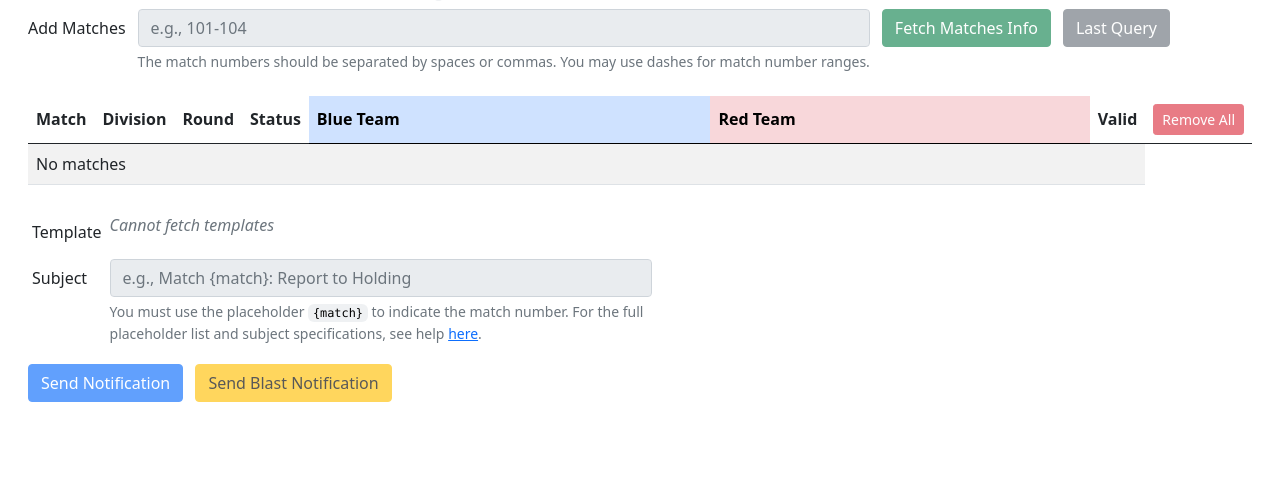
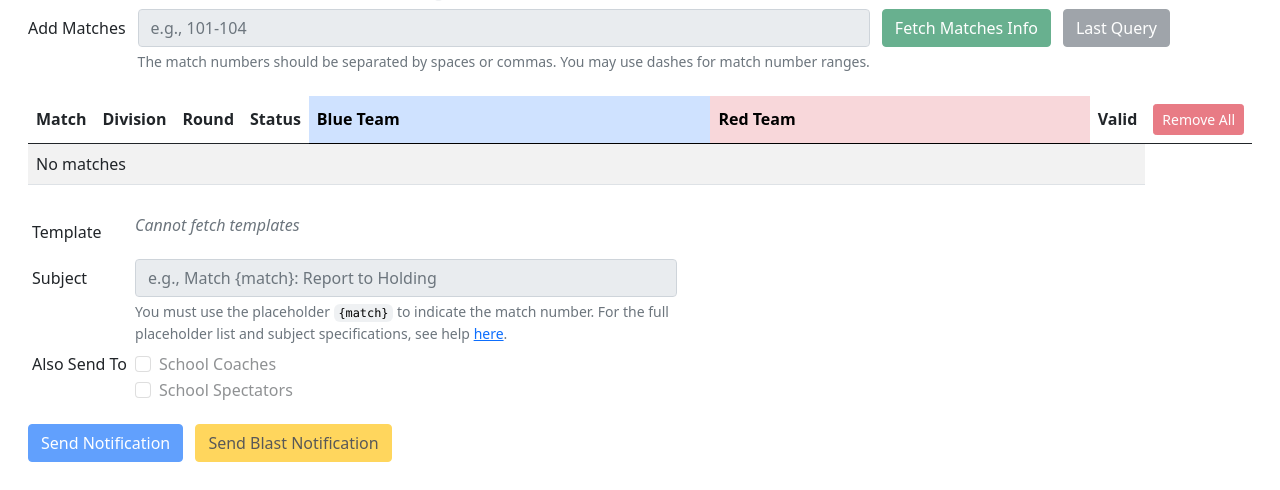
Before and after one commit to josephlou5/ectc-tournament-app, a Python web app: template src/templates/notifications/index.jinja in a window 1280 px wide. Shown: the part 617-1107 px from the top of the page. Before the commit the page ends 1019 px from the top, so only its background shows below. Run offline with Jinja, Linux system fonts and the light colour scheme; the template is opened without the code that fills it, so the values that code supplies are empty; some libraries are stand-ins or nearby versions.

Commit message:
Add option to send notifications to coaches and spectators

```diff
--- a/src/db/models.py
+++ b/src/db/models.py
@@ -68,6 +68,10 @@ class GlobalState(db.Model):
     mailchimp_template_id = Column(String(), nullable=True)
     # The subject of the last sent Mailchimp email
     mailchimp_subject = Column(String(), nullable=True)
+    # Whether to also send notifications to coaches
+    send_to_coaches = Column(Boolean(), nullable=False, default=False)
+    # Whether to also send notifications to spectators
+    send_to_spectators = Column(Boolean(), nullable=False, default=False)
 
     @property
     def service_account_info(self):
--- a/src/static/shared.js
+++ b/src/static/shared.js
@@ -73,11 +73,11 @@ function setElementTextFor(elementId, text, seconds = 60) {
 /** FORMS **/
 
 function getInputValue(elementId) {
-  return (
-    $('#' + elementId)
-      .val()
-      ?.trim() ?? ''
-  );
+  const $element = $('#' + elementId);
+  if ($element.attr('type') === 'checkbox') {
+    return $element.prop('checked');
+  }
+  return $element.val()?.trim() ?? '';
 }
 
 function clearInvalid(elementId) {
--- a/src/templates/notifications/index.jinja
+++ b/src/templates/notifications/index.jinja
@@ -26,11 +26,15 @@ Notifications
 {% set remove_all_matches_btn_id = "remove-all-matches-btn" %}
 {% set no_matches_row_id = "no-matches-row" %}
 
+{% set email_items_col_class = "email-items-col" %}
 {% set mc_templates_dropdown_wrapper_id = "mc-templates-dropdown-wrapper" %}
 {% set mc_fetch_templates_id = "mc-fetch-templates" %}
 {% set mc_templates_dropdown_id = "mc-templates-dropdown-id" %}
 {% set email_subject_input_id = "email-subject-input" %}
 {% set email_subject_help_id = "email-subject-help" %}
+{% set send_to_coaches_checkbox_id = "send-to-coaches-checkbox" %}
+{% set send_to_spectators_checkbox_id = "send-to-spectators-checkbox" %}
+
 {% set send_notif_btn_id = "send-notification-btn" %}
 {% set send_notif_error_id = "send-notification-error" %}
 {% set blast_notif_btn_id = "send-blast-notification-btn" %}
@@ -423,7 +427,7 @@ Notifications
               {% if has_all_admin_settings_error is none %}
               <td
                 id="{{ mc_templates_dropdown_wrapper_id }}"
-                class="email-items-col"
+                class="{{ email_items_col_class }}"
               >
                 <div id="{{ mc_fetch_templates_id }}" class="col-form-label">
                   {# will be replaced when templates are fetched #}
@@ -435,7 +439,7 @@ Notifications
                 </div>
               </td>
               {% else %}
-              <td class="email-items-col">
+              <td class="{{ email_items_col_class }}">
                 <em class="text-muted">Cannot fetch templates</em>
               </td>
               {% endif %}
@@ -444,7 +448,7 @@ Notifications
               <td class="table-sm-col">
                 <div class="col-form-label">Subject</div>
               </td>
-              <td class="email-items-col">
+              <td class="{{ email_items_col_class }}">
                 <input
                   type="text"
                   id="{{ email_subject_input_id }}"
@@ -465,6 +469,41 @@ Notifications
                     data-bs-toggle="offcanvas"
                     aria-controls="{{ email_subject_help_id }}"
                   >here</a>.
+                </div>
+              </td>
+            </tr>
+            <tr>
+              <td class="table-sm-col">
+                Also Send To
+              </td>
+              <td class="{{ email_items_col_class }}">
+                <div class="form-check">
+                  <input
+                    type="checkbox"
+                    id="{{ send_to_coaches_checkbox_id }}"
+                    class="form-check-input"
+                    {{ 'checked' if send_to_coaches }}
+                  >
+                  <label
+                    for="{{ send_to_coaches_checkbox_id }}"
+                    class="form-check-label"
+                  >
+                    School Coaches
+                  </label>
+                </div>
+                <div class="form-check">
+                  <input
+                    type="checkbox"
+                    id="{{ send_to_spectators_checkbox_id }}"
+                    class="form-check-input"
+                    {{ 'checked' if send_to_spectators }}
+                  >
+                  <label
+                    for="{{ send_to_spectators_checkbox_id }}"
+                    class="form-check-label"
+                  >
+                    School Spectators
+                  </label>
                 </div>
               </td>
             </tr>
@@ -586,7 +625,7 @@ Notifications
                  "Sending...",
                  classes="ms-2",
                )
-            %}
+             %}
             data-bs-toggle="modal"
             data-bs-target="#{{ blast_notif_modal_id }}"
             {% endcall %}
@@ -1088,6 +1127,11 @@ Notifications
       );
     }
 
+    const sendToCoaches = getInputValue('{{ send_to_coaches_checkbox_id }}');
+    const sendToSpectators = getInputValue(
+      '{{ send_to_spectators_checkbox_id }}'
+    );
+
     if (invalid) return;
 
     const loadingButtonId = blast
@@ -1115,6 +1159,8 @@ Notifications
         blast: blast,
         templateId: selectedTemplateId,
         subject: emailSubject,
+        sendToCoaches: sendToCoaches,
+        sendToSpectators: sendToSpectators,
         matches: matches,
       }),
       success: (response, status, jqXHR) => {
```
Also changed, not shown: migrations/versions/02a758ab31db_.py (added, +34 -0 lines), src/db/global_state.py (+24 -1 lines), src/db/roster.py (+23 -0 lines), src/views/notifications.py (+39 -5 lines).
